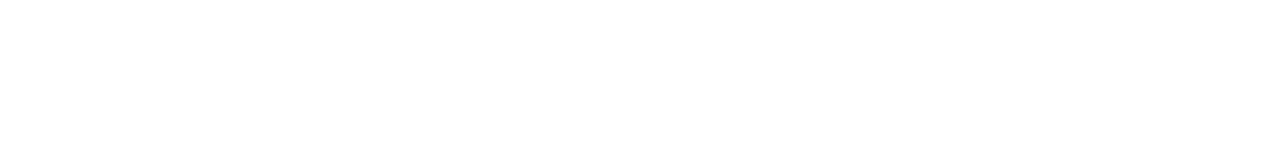
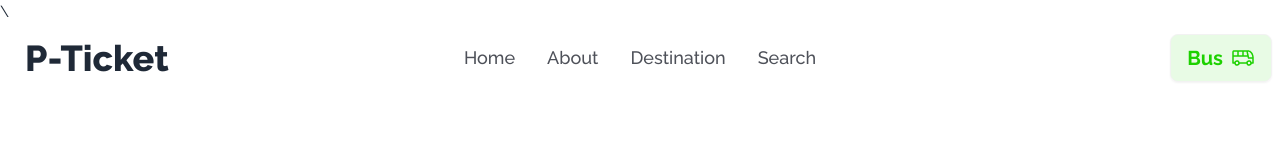
Before and after one commit to zillulofficial/B9A5, a plain HTML site: page index.html in a window 1280 px wide. Drawn offline with nearby package versions, Linux system fonts and the light colour scheme.

Commit message:
navbar added

```diff
--- a/index.html
+++ b/index.html
@@ -1,17 +1,69 @@
 <!DOCTYPE html>
 <html lang="en" data-theme="light">
+
 <head>
     <meta charset="UTF-8">
     <meta name="viewport" content="width=device-width, initial-scale=1.0">
     <title>Smart Ticketing</title>
+    <!-- CSS connection -->
     <link rel="stylesheet" href="styles.css">
+    <!-- google fonts -->
+    <link rel="preconnect" href="https://fonts.googleapis.com">
+    <link rel="preconnect" href="https://fonts.gstatic.com" crossorigin>
+    <link
+        href="https://fonts.googleapis.com/css2?family=Inter:wght@100..900&family=Raleway:ital,wght@0,100..900;1,100..900&display=swap"
+        rel="stylesheet">
 
     <!-- tailwind & daisy -->
     <link href="https://cdn.jsdelivr.net/npm/daisyui@4.7.2/dist/full.min.css" rel="stylesheet" type="text/css" />
-    <script src="https://cdn.tailwindcss.com"></script>
+    <script src="https://cdn.tailwindcss.com"></script>\
+    <style>
+        .font-inter{
+            font-family: "Inter", sans-serif;
+        }
+        .font-raleway{
+            font-family: "Raleway", sans-serif
+        }
+    </style>
 </head>
-<body>
+
+<body class="font-raleway">
     <header>
+        <!-- navbar section -->
+        <section>
+            <div class="navbar bg-base-100">
+                <div class="navbar-start">
+                    <div class="dropdown">
+                        <div tabindex="0" role="button" class="btn btn-ghost lg:hidden">
+                            <svg xmlns="http://www.w3.org/2000/svg" class="h-5 w-5" fill="none" viewBox="0 0 24 24"
+                                stroke="currentColor">
+                                <path stroke-linecap="round" stroke-linejoin="round" stroke-width="2"
+                                    d="M4 6h16M4 12h8m-8 6h16" />
+                            </svg>
+                        </div>
+                        <ul tabindex="0"
+                            class="menu menu-sm dropdown-content mt-3 z-[1] p-2 shadow bg-base-100 rounded-box w-52">
+                            <li><a class="text-[#030712b3] text-[18px] font-medium">Home</a></li>
+                            <li><a class="text-[#030712b3] text-[18px] font-medium">About</a></li>
+                            <li><a class="text-[#030712b3] text-[18px] font-medium">Destination</a></li>
+                            <li><a class="text-[#030712b3] text-[18px] font-medium">Search</a></li>
+                        </ul>
+                    </div>
+                    <a class="btn btn-ghost text-4xl font-extrabold">P-Ticket</a>
+                </div>
+                <div class="navbar-center hidden lg:flex">
+                    <ul class="menu menu-horizontal px-1">
+                        <li><a class="text-[#030712b3] text-[18px] font-medium">Home</a></li>
+                        <li><a class="text-[#030712b3] text-[18px] font-medium">About</a></li>
+                        <li><a class="text-[#030712b3] text-[18px] font-medium">Destination</a></li>
+                        <li><a class="text-[#030712b3] text-[18px] font-medium">Search</a></li>
+                    </ul>
+                </div>
+                <div class="navbar-end">
+                    <a class="btn bg-[#1dd1001a] text-[#1DD100] text-[20px] font-bold">Bus <img src="images/bus-icon.png" alt=""></a>
+                </div>
+            </div>
+        </section>
 
     </header>
     <main>
@@ -25,4 +77,5 @@
     <script src="script/utility.js"></script>
     <script src="script/main.js"></script>
 </body>
+
 </html>
```
